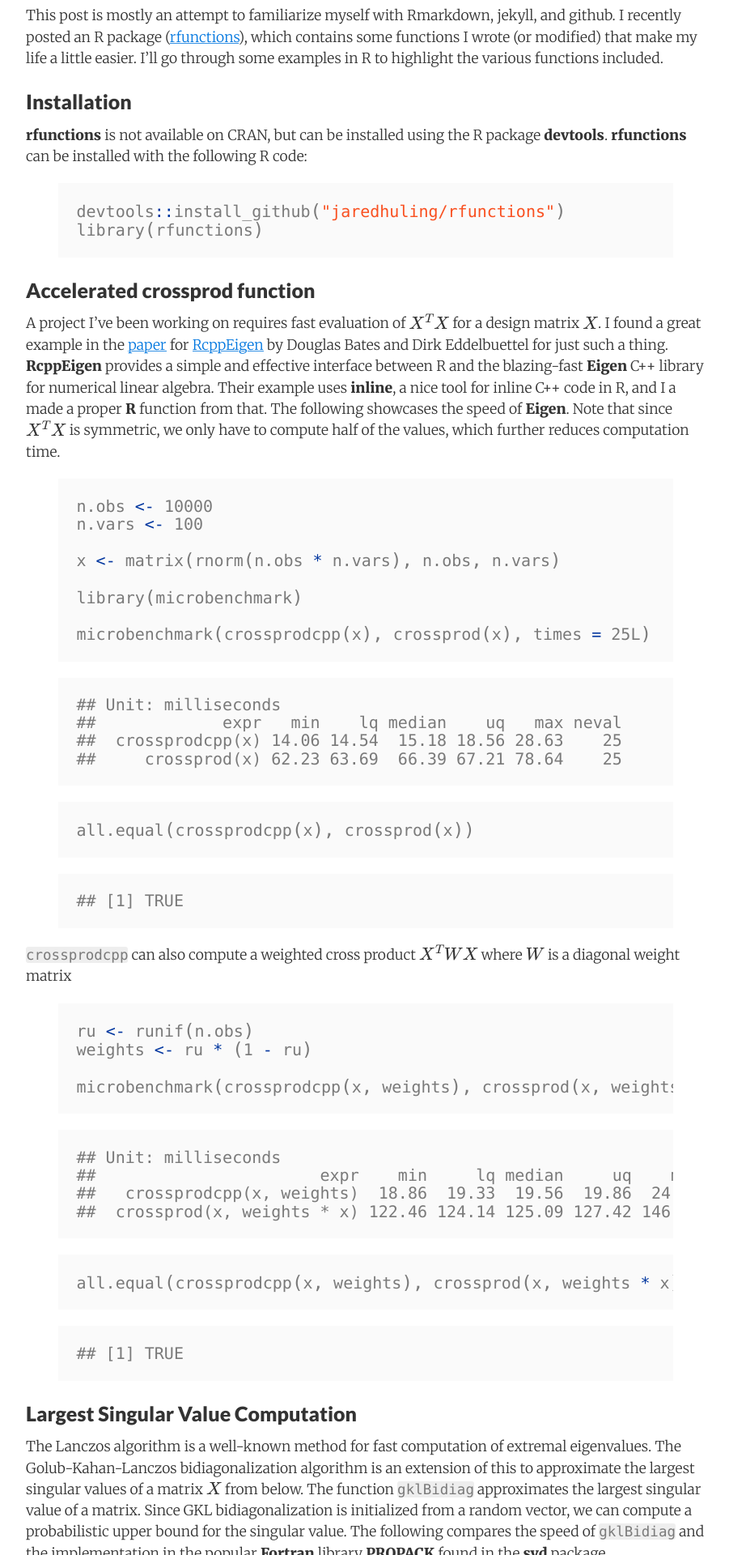
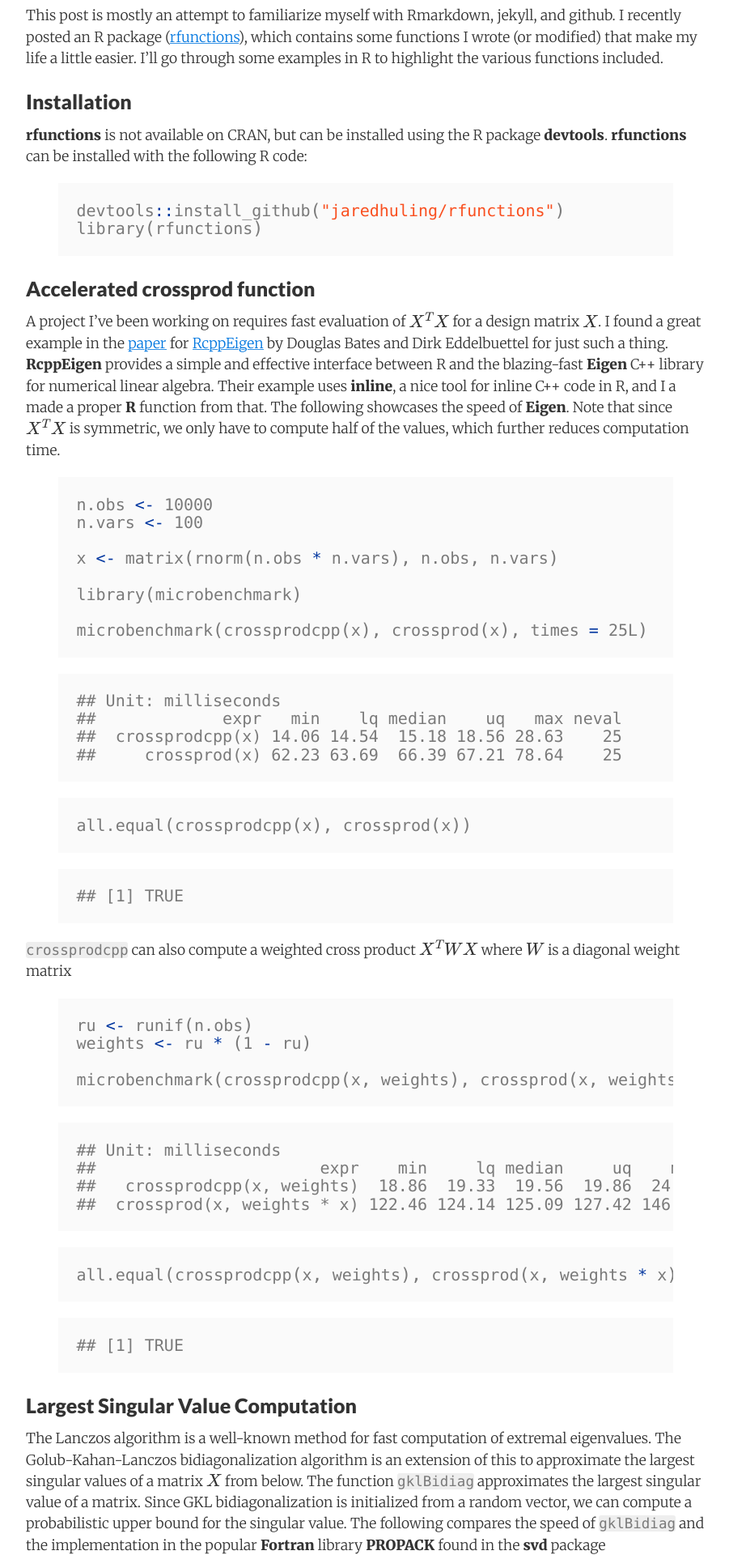
Before and after one commit to jaredhuling/jaredhuling.github.io, a Jekyll site: the page built from _posts/2014-03-16-first-r-package.md, in a window 1280 px wide. Shown: the part 330-2250 px from the top of the page at 81% size, without its empty margins (188-1089 px from the left). Built offline with Jekyll 4.4.1, drawn with Linux system fonts in a browser that asks for light colours; formulas are drawn with MathJax 3.

Commit message:
possibly reduced code font size

```diff
--- a/_sass/_code.scss
+++ b/_sass/_code.scss
@@ -22,7 +22,7 @@
 }
 
 .highlight .p {
-  font-size: 1.125rem;
+  font-size: 1.085rem;
   line-height: 1;
 }
 
@@ -48,7 +48,7 @@
   display: inline-block;
   color: $light-gray;
   margin-right: 16px;
-  font-size: 13px;
+  font-size: 12px;
   -webkit-touch-callout: none;
   -webkit-user-select: none;
   -khtml-user-select: none;
```
